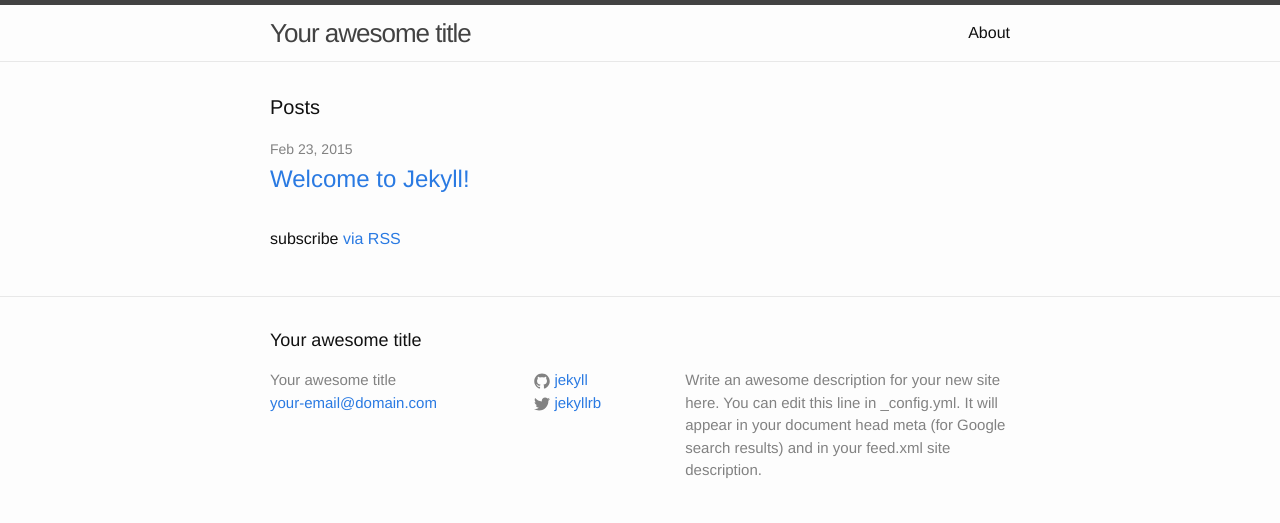
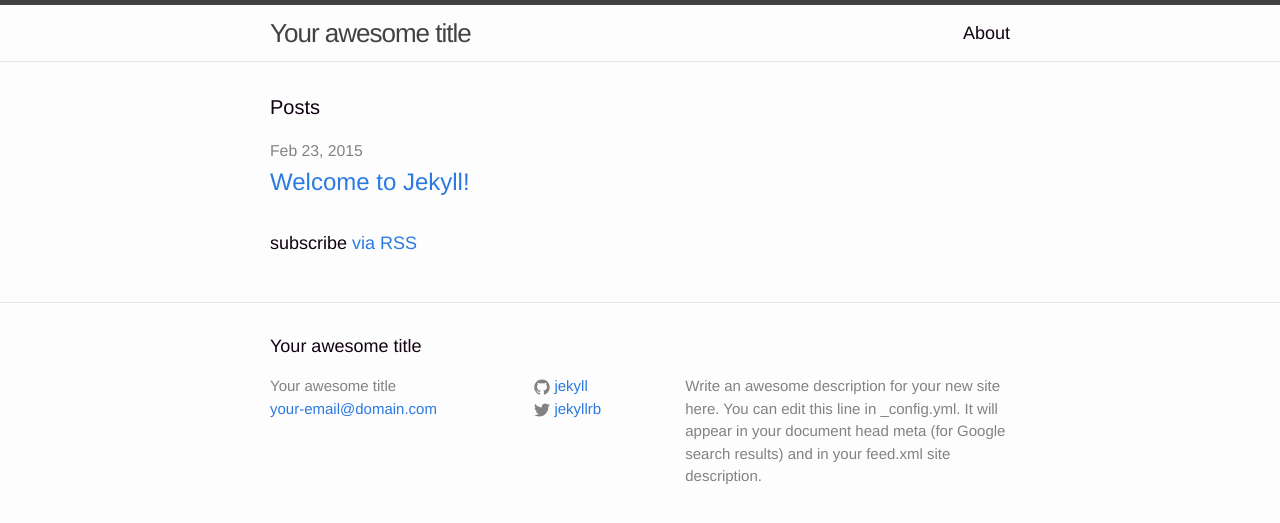
Before and after one commit to chanchad2001/wedsite-1, a Jekyll site: the page built from index.html, in a window 1280 px wide. Shown: the top 523 px of the page. Built offline with Jekyll 4.4.1, drawn with Linux system fonts in a browser that asks for light colours.

Commit message:
Update main.scss

```diff
--- a/css/main.scss
+++ b/css/main.scss
@@ -6,14 +6,14 @@
 
 
 // Our variables
-$base-font-family: Helvetica, Arial, sans-serif;
-$base-font-size:   16px;
+$base-font-family: Helvetica, PT sans, sans-serif;
+$base-font-size:   18px;
 $small-font-size:  $base-font-size * 0.875;
 $base-line-height: 1.5;
 
 $spacing-unit:     30px;
 
-$text-color:       #111;
+$text-color:       #101;
 $background-color: #fdfdfd;
 $brand-color:      #2a7ae2;
 
```
